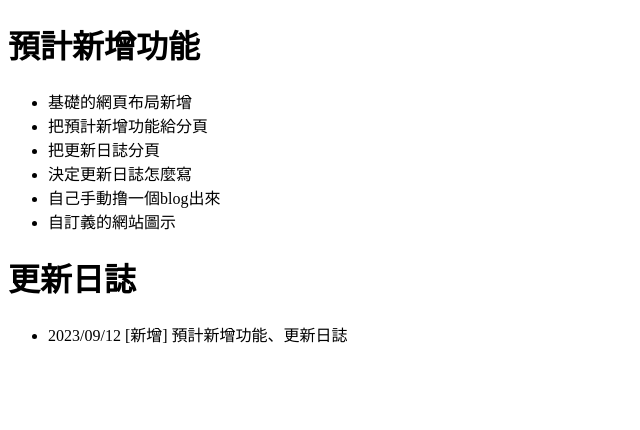
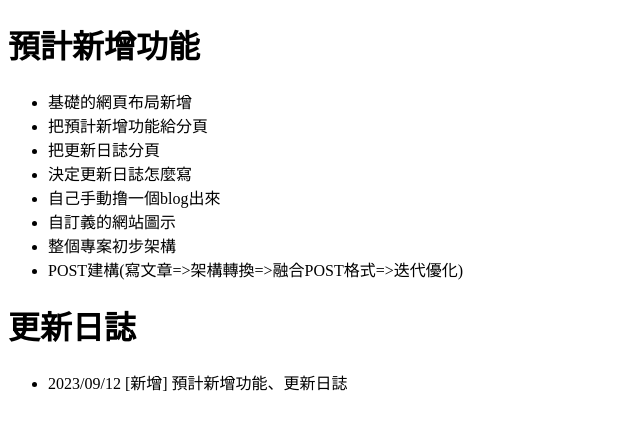
Before and after one commit to GlennWang/glennwang.github.io, a plain HTML site: page index.html in a window 1280 px wide. Shown: the whole page, without its empty margins (0-640 px from the left). Drawn offline with Linux system fonts and the light colour scheme.

Commit message:
requirement update

```diff
--- a/index.html
+++ b/index.html
@@ -14,6 +14,8 @@
       <li>決定更新日誌怎麼寫</li>
       <li>自己手動撸一個blog出來</li>
       <li>自訂義的網站圖示</li>
+      <li>整個專案初步架構</li>
+      <li>POST建構(寫文章=>架構轉換=>融合POST格式=>迭代優化)</li>
     </ul>
     <h1>更新日誌</h1>
     <ul>
```
